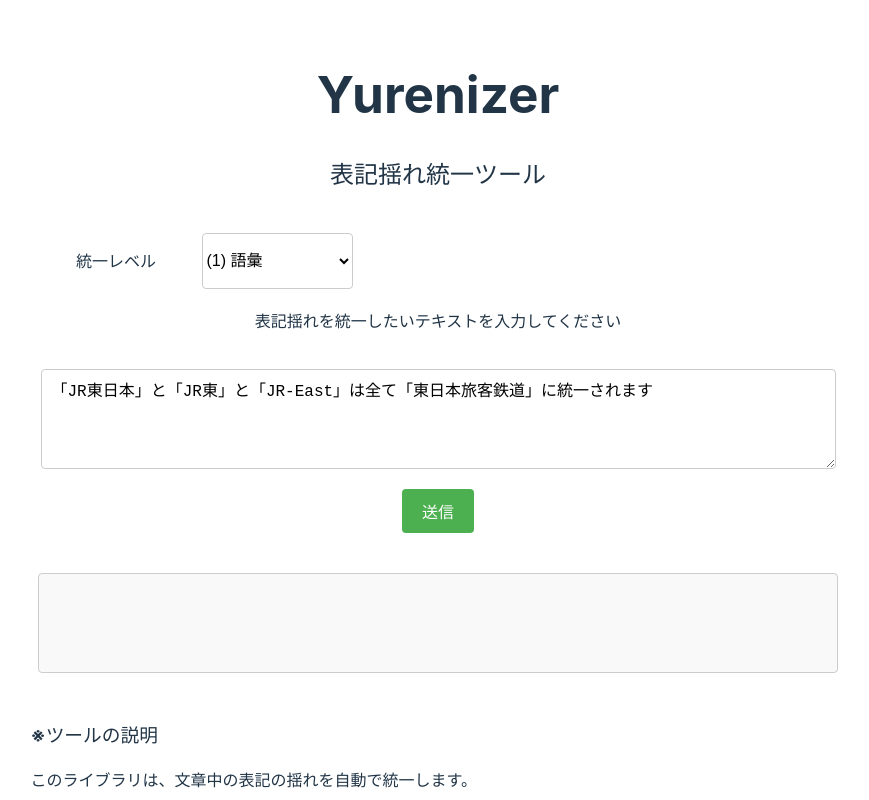
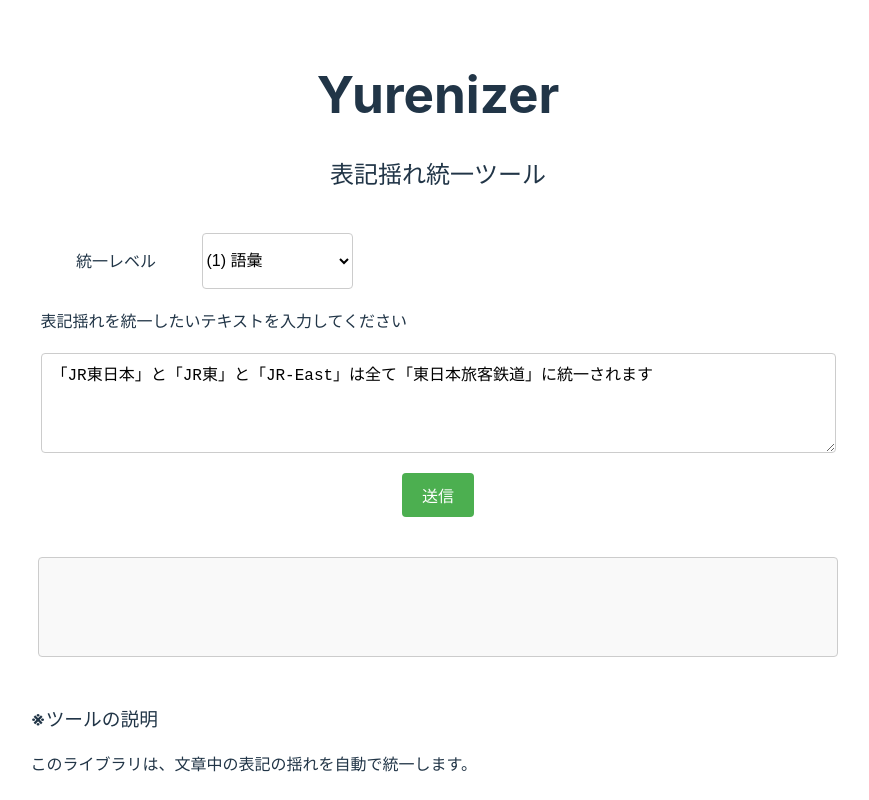
Before and after one commit to sea-turt1e/yurenizer_frontend, a Vue app: page / in a window 1280 px wide. Shown: the top 800 px of the page, without its empty margins (202-1071 px from the left). Built offline with nearby package versions, Linux system fonts and the light colour scheme.

Commit message:
スタイル変更

```diff
--- a/src/App.vue
+++ b/src/App.vue
@@ -358,6 +358,12 @@ export default defineComponent({
   margin-bottom: 20px;
 }
 
+.input-group p {
+  margin-top: 10;
+  margin-bottom: 0px;
+  text-align: left;
+}
+
 .select-input {
   max-width: 200%;
   padding: 0px;
```
